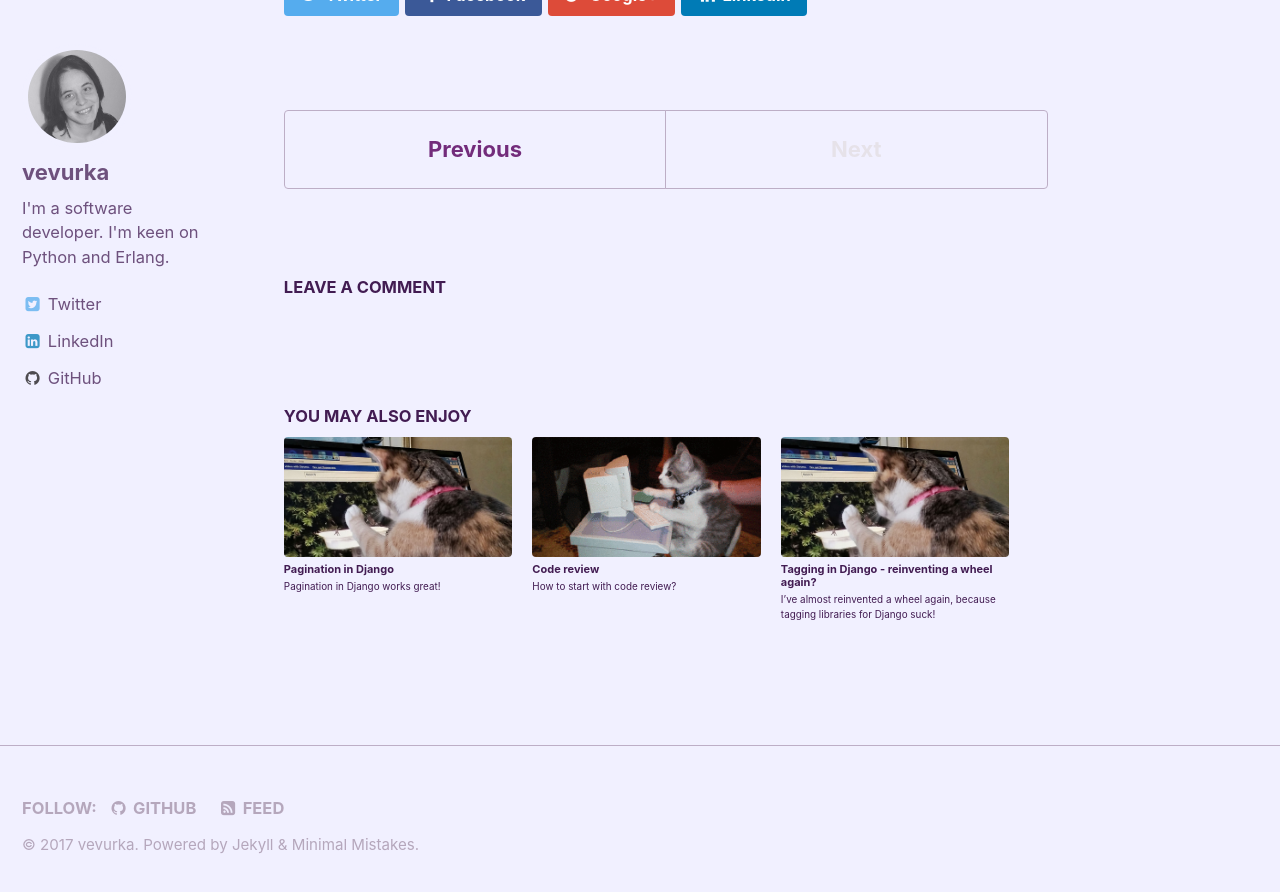
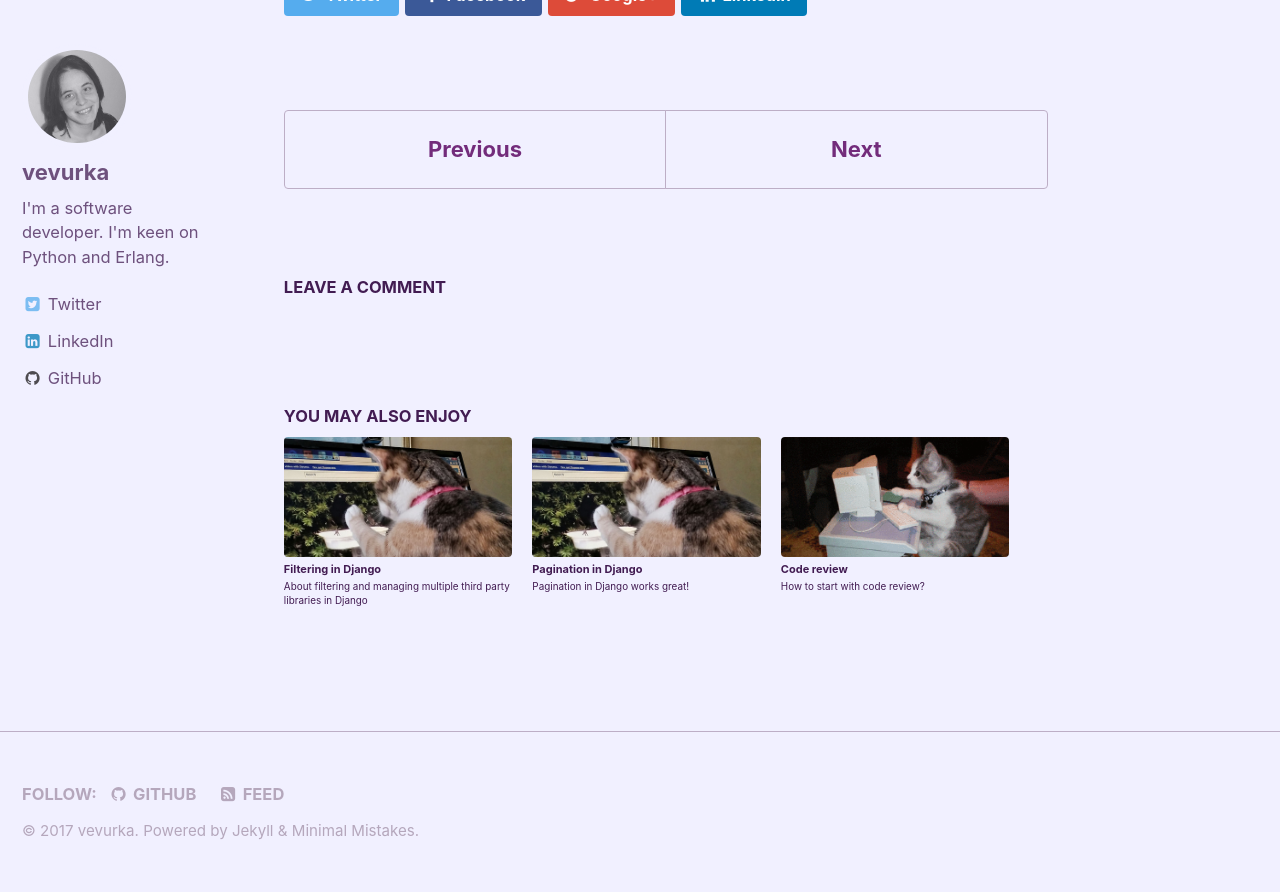
Before and after one commit to vevurka/vevurka.github.io, a Jekyll site: the page built from _posts/2017-04-17-code_review_mistakes.md, in a window 1280 px wide and 900 px high, scrolled down 3811 px. Shown: the top 892 px of the window. Built offline with Jekyll 4.4.1, drawn with Linux system fonts in a browser that asks for light colours; comment, search, counter and statistics services are not loaded; part of the change alters nothing that is shown; some of the changed text lies outside the part shown.

Commit message:
Added post about filtering in Django

```diff
--- a/_posts/2017-04-17-code_review_mistakes.md
+++ b/_posts/2017-04-17-code_review_mistakes.md
@@ -90,7 +90,7 @@ When using frameworks not all code has to be in source files.
 
 ### Tests which test nothing
 
-The ests are as **important** as the code, so you also should check them carefully. Each **test name** should indicate
+The tests are as **important** as the code, so you also should check them carefully. Each **test name** should indicate
 *what is tested*, so if you are unsure, maybe it's time to ask an author. Also there should be at least
 **one assertion** in each test.
 
--- /dev/null
+++ b/_posts/2017-05-01-filtering_in_django.md
@@ -0,0 +1,170 @@
+---
+layout: single
+title: Filtering in Django
+date:   2017-05-01 21:17:02 +0100
+categories: [dsp17, django, python]
+excerpt: About filtering and managing multiple third party libraries in Django
+header:
+    teaser: /assets/images/cat_computer_wtf.jpg
+---
+
+## Quick reminder what is **frisor**
+
+**Frisor** is a web application in **Python/Django** which is just a box for interesting urls. When using untrusted network
+I don't want to login anywhere to save interesting content I found. More about this is here:
+[Introduction to frisor]({{ site.baseurl }}{% link _posts/2017-03-01-introduction_to_frisor.md %}).
+
+This week I introduced *filtering* for my urls table. I decided to use **django-filter** for it and
+I had some issues with integrating it with other *third-party* libraries I use.
+
+**Frisor** on github: [firsor repo](https://github.com/vevurka/frisor).
+
+Currently *filtering* in my application looks like this:
+
+![screenshot]({{ site.url }}/assets/images/2017-05-01_screen.png)
+
+
+## Setting up filtering
+
+Setting up filtering with **django-filter** is quite straight forward. It has to be installed via `pip`
+then added to `INSTALLED_APPS` in `settings.py`. After that you need to create an equivalent of `form`
+for filtering, manage it in your view and put generated form in your template.
+
+So let's start from the beginning:
+
+### Filtering abstraction
+
+Here is an *abstraction* for **filtering**, which will generate a filtering **form** for me,
+it derives from `django_filters.FilterSet`:
+
+{% highlight python %}
+    # filters.py
+    from django_filters import FilterSet
+
+    from .models import Url
+
+
+    class UrlFilter(FilterSet):
+        class Meta:
+            model = Url
+            fields = ['url', 'title', 'tags__name']
+{% endhighlight %}
+
+`UrlFilter` will generate a simple form, which will allow to *filter* by exact match of *tag name*,
+*title* or *url*.
+
+It uses my  `Url` model and its fields: `url`, `title` and `tags__name`.
+This last field contains `__` - it's **field lookup** which
+is used in **Django** to access *subfields* of a structure. In my `Url` model I've
+a field `tags` - it has type `tagulous_models.TagField`, so it has `name` field. That's why in
+`UrlFilter` form I can access it via `tags__name`.
+
+
+### Manage filtering in view
+
+My **view** which manages *filtering*, *pagination* and showing *list of urls* looks like this:
+{% highlight python %}
+    # views.py
+    class UrlView(FormView):
+        # ...
+
+        def get_context_data(self, **kwargs):
+            context = super().get_context_data()
+            url_list = Url.objects.order_by('-publish_date').all()
+            url_filter = UrlFilter(self.request.GET, queryset=url_list)
+            context['url_list'] = self._get_url_page(url_filter.qs,
+                                                     self.request.GET.get('page'))
+            context['url_filter'] = url_filter
+            return context
+
+{% endhighlight %}
+
+The most important is `url_filter = UrlFilter(self.request.GET, queryset=url_list)`, which
+creates an `UrlFilter` object which uses filtering parameters from `GET` request and list of urls as **queryset**.
+For example for `GET` request:
+
+> `/?url=vevurka.github.io&title=vevurka&tags__name=github`
+
+it will contain only urls with **url** *vevurka.github.io*, **title** *vevurka* and
+**tag name** *github*. We can access its **queryset** by `url_filter.qs`.
+
+We have to put `UrlFilter` object to rendering **context** to be able to use its data
+in *template*. Now we can set up a template:
+
+### Filtering in template
+
+As I'm using **django-bootstrap3** for rendering forms I thought it will be simple
+to use nice *bootstrap form* in my template. Because I added `url_filter` to
+view context, I can access filter form by `url_filter.form`:
+
+{% highlight django %}
+{% raw %}
+    <!-- index.html -->
+    <form action="" method="get">
+        <legend>Filtering</legend>
+        {% bootstrap_form url_filter.form %}
+      <div class="form-group">
+        <button type="submit" class="btn btn-primary">Submit</button>
+      </div>
+    </form>
+    <!-- url list -->
+    <!-- ... -->
+
+    <!-- pagination -->
+    {% bootstrap_pagination url_list %}
+{% endraw %}
+{% endhighlight %}
+
+That was it, but it happen that it broke my **pagination** - after changing page, my *filter
+query* disappeared (both from form and url)!
+
+After a bit of debugging and looking
+into the source of **django-bootstrap3** library, I saw that when tag
+`bootstrap_pagination` creates a links for pages, it uses current `GET` request to do it, but
+**clears** other parameters except page one... I don't know why the designers of **django-bootstrap3**
+decided to do this like this:
+
+{% highlight python %}
+    # bootstrap3.py from django-bootstrap3 library
+    def get_pagination_context(page, pages_to_show=11,
+                               url=None, size=None, extra=None,
+                               parameter_name='page'):
+        # ...
+        if url:
+            # Remove existing page GET parameters
+            url = force_text(url)
+            url = re.sub(r'\?{0}\=[^\&]+'.format(parameter_name), '?', url)
+            url = re.sub(r'\&{0}\=[^\&]+'.format(parameter_name), '', url)
+{% endhighlight %}
+
+But I saw hope in `extra` parameter of the same `get_pagination_context` function:
+
+{% highlight python %}
+    # bootstrap3.py from django-bootstrap3 library
+    def get_pagination_context(page, pages_to_show=11,
+                               url=None, size=None, extra=None,
+                               parameter_name='page'):
+        # ...
+        if extra:
+            if not url:
+                url = '?'
+            url += force_text(extra) + '&'
+{% endhighlight %}
+
+After some googling I came up this solution - adding an `extra` parameter to
+`bootstrap_pagination` tag with all parameters from request:
+
+{% highlight python %}
+{% raw %}
+    {% bootstrap_pagination url_list extra=request.GET.urlencode %}
+{% endraw %}
+{% endhighlight %}
+
+### Summing up
+
+So far for me it's impossible to use any *third-party* **Django** libraries without
+looking to their source.
+Documentation usually doesn't cover all special cases. On the other side life is to short
+to read whole documentation without need :wink:... These libraries present different levels of
+quality, code sometimes is quite bad or designed in strange way. Don't expect they
+will work well together.
```
Also changed, not shown: assets/images/2017-05-01_screen.png (added), 1 other file.
